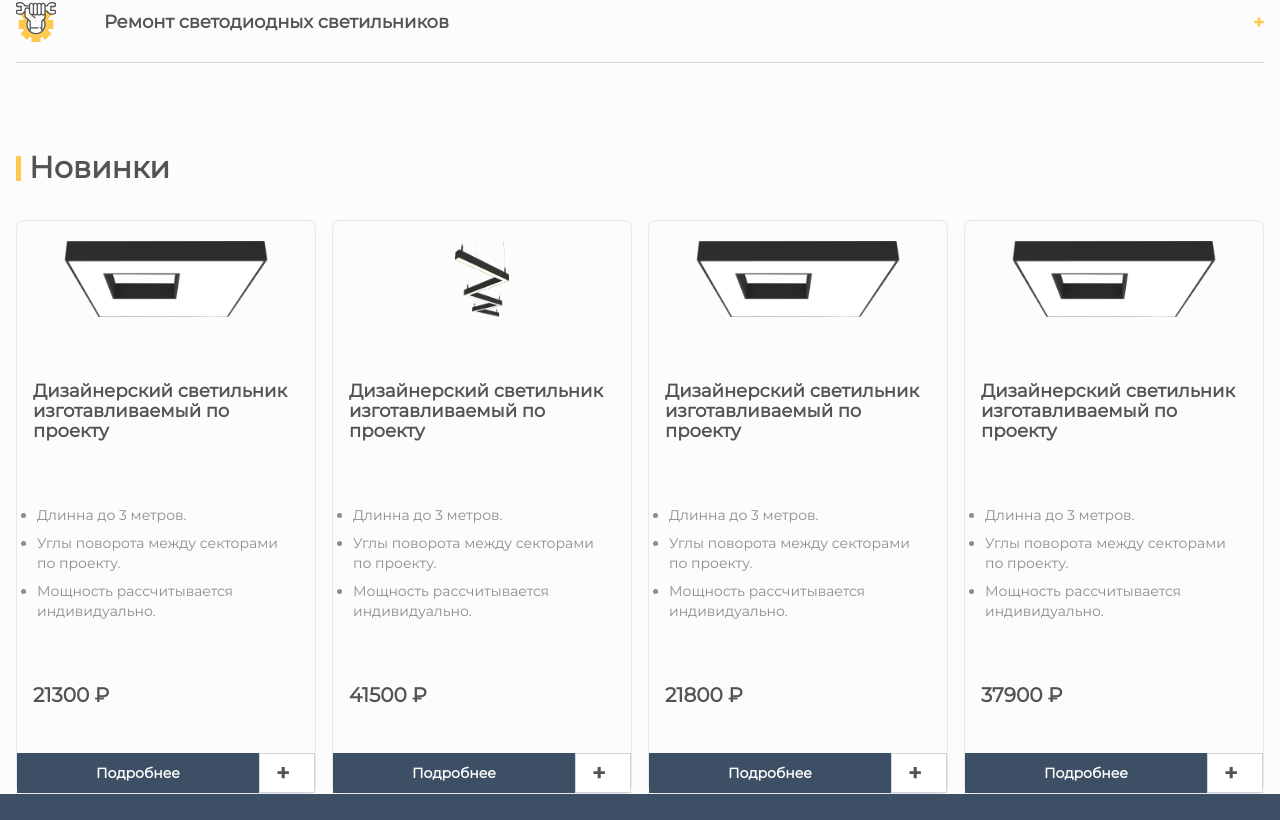
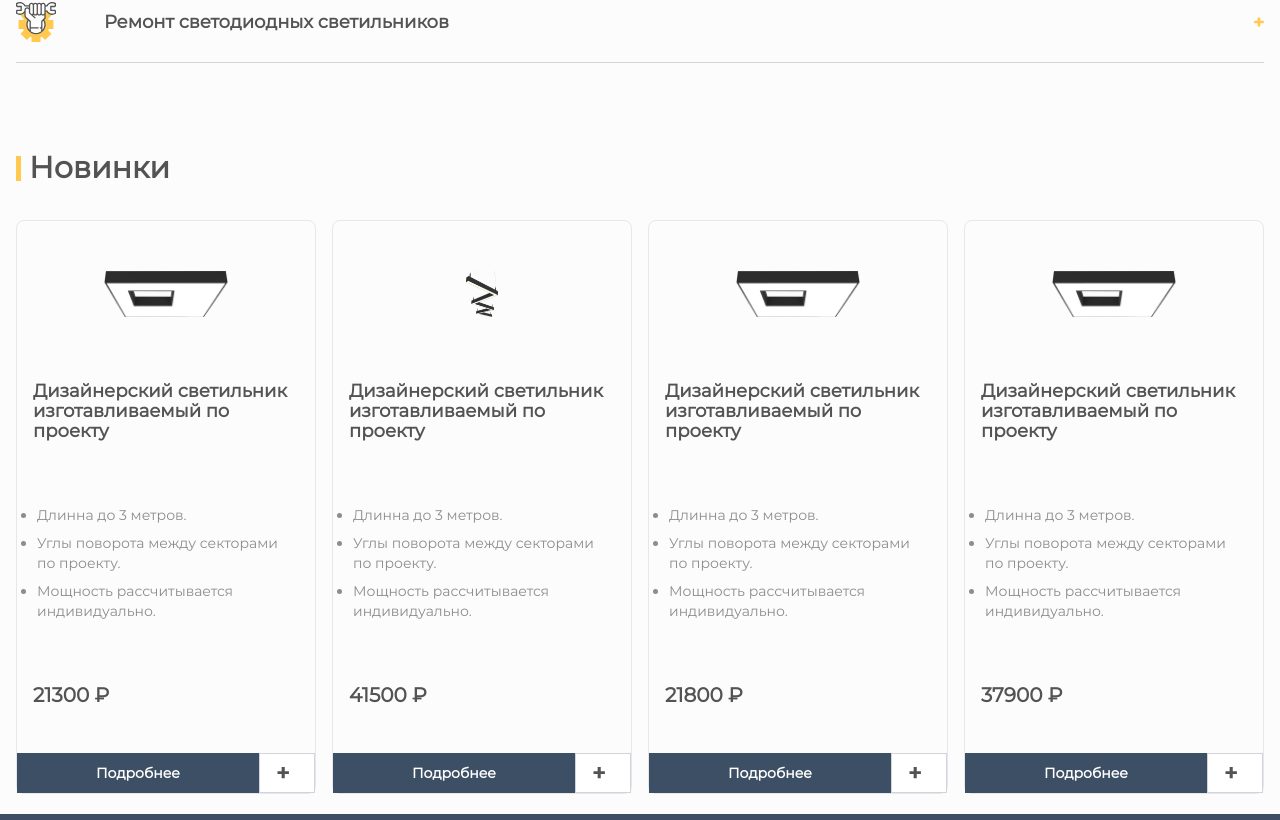
Before and after one commit to 89811421793/lamps, a Next.js app: page / in a window 1280 px wide. Shown: the part 1560-2380 px from the top of the page. Built offline with nearby package versions, Linux system fonts and the light colour scheme.

Commit message:
асинхр функция для SSR в карточках

```diff
--- a/src/app/components/Card.tsx
+++ b/src/app/components/Card.tsx
@@ -11,7 +11,7 @@ type CardProps = {
 const Card: React.FC<CardProps> = ({ url, title, price, id, features = [] }) => {
     return (
         <div className="border rounded-lg flex flex-col h-full space-y-8 mx-0">
-            <div className="flex justify-center items-center h-24 mb-4 pt-[20px]">
+            <div className="flex justify-center items-center h-24 mb-4 pt-[50px]">
                 {url.includes('prod1') ? (
                     <img src={url} alt={title} className="w-[256px] h-full object-contain rounded-t-lg" />
                 ) : (
--- a/src/app/components/sections/mainpage/Latest.tsx
+++ b/src/app/components/sections/mainpage/Latest.tsx
@@ -1,11 +1,20 @@
+// app/latest/page.tsx (используйте папку app для серверных компонентов)
+
 import React from 'react';
 import SectionTitle from '../../SectionTitle';
 import Card from '../../Card';
 
+type CardProps = {
+    url: string;
+    title: string;
+    price: number;
+    id: string;
+    features?: { id: string; text: string }[];
+};
 
-const Latest = () => {
-    // Массив данных для карточек
-    const cards = [
+const getCards = async (): Promise<CardProps[]> => {
+    // Здесь вы можете получить данные с сервера
+    return [
         {
             url: '/prod1.png',
             title: 'Дизайнерский светильник изготавливаемый по проекту',
@@ -17,6 +26,7 @@ const Latest = () => {
                 { id: '3', text: 'Мощность рассчитывается индивидуально.' },
             ],
         },
+
         {
             url: '/prod2.png',
             title: 'Дизайнерский светильник изготавливаемый по проекту',
@@ -51,9 +61,13 @@ const Latest = () => {
             ],
         },
     ];
+};
+
+const Latest = async () => {
+    const cards = await getCards(); // Получаем карточки асинхронно
 
     return (
-        <section>
+        <section className="mb-[20px]">
             <SectionTitle title="Новинки" />
             <div className="grid grid-cols-1 sm:grid-cols-2 md:grid-cols-4 gap-4">
                 {cards.map(card => (
```
